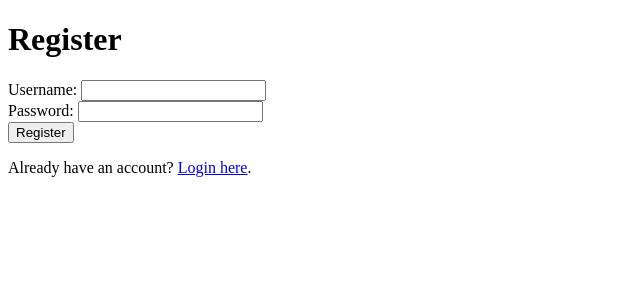
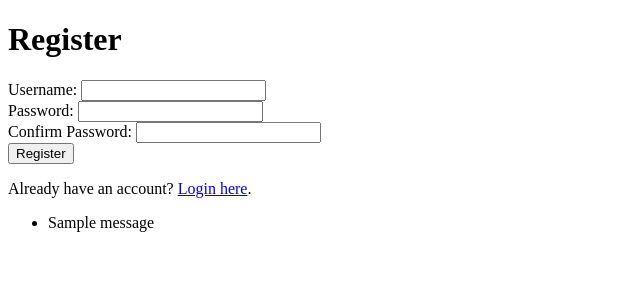
Before and after one commit to LinusPiorkowsky/FS-Bundesliga, a Python web app: template Templates/register.html in a window 1280 px wide. Shown: the top 300 px of the page, without its empty margins (0-640 px from the left). Run offline with Jinja, Linux system fonts and the light colour scheme; the template is opened without the code that fills it, so the values that code supplies are empty; one stand-in notice (Sample message) is shown.

Commit message:
password confirmation added

```diff
--- a/Templates/register.html
+++ b/Templates/register.html
@@ -13,8 +13,21 @@
         <label for="password">Password:</label>
         <input type="password" name="password" required>
         <br>
+        <label for="confirm_password">Confirm Password:</label>
+        <input type="password" name="confirm_password" required>
+        <br>
         <button type="submit">Register</button>
     </form>
     <p>Already have an account? <a href="{{ url_for('login') }}">Login here</a>.</p>
+
+    {% with messages = get_flashed_messages() %}
+        {% if messages %}
+            <ul>
+                {% for message in messages %}
+                    <li>{{ message }}</li>
+                {% endfor %}
+            </ul>
+        {% endif %}
+    {% endwith %}
 </body>
 </html>
```
